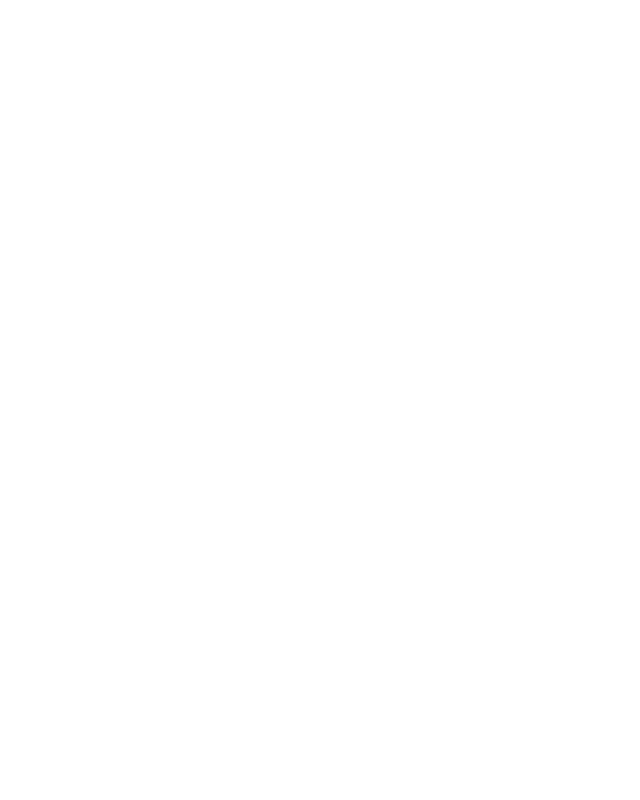
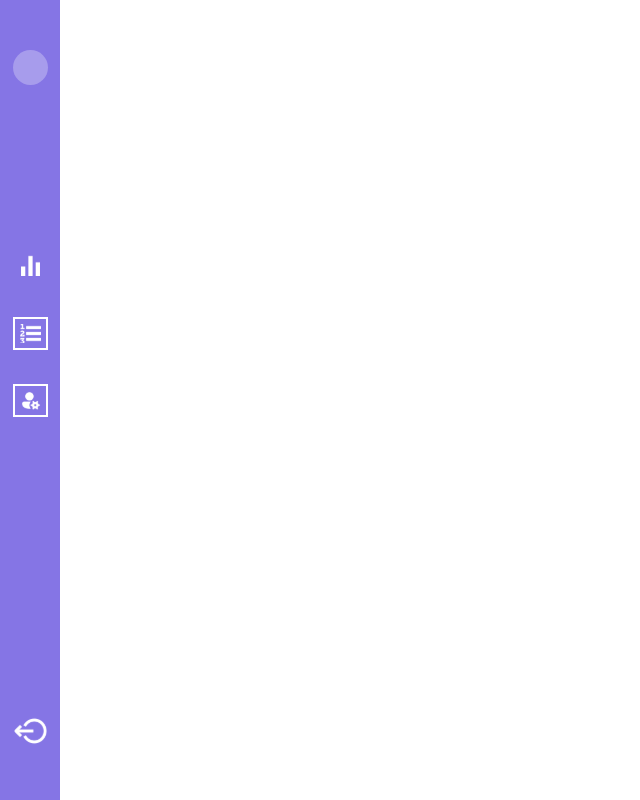
Before and after one commit to the-timoye/payments_platform_report_system, a React (Create React App) app: page /dashboard in a window 1280 px wide. Before the commit this address had no page. Shown: the whole page, without its empty margins (0-640 px from the left). Built offline with nearby package versions, Linux system fonts and the light colour scheme; what proptypes would draw is missing.

Commit message:
feat(dashboard): implement sidebar

```diff
--- a/src/App.js
+++ b/src/App.js
@@ -4,6 +4,7 @@ import {
   Routes,
   Route,
 } from "react-router-dom";
+import Dashboard from "./pages/Dashboard";
 import Landing from './pages/Landing'
 
 const App = () => {
@@ -11,6 +12,7 @@ const App = () => {
     <Router>
       <Routes>
         <Route path="/" element={<Landing />} />
+        <Route path="/dashboard" element={<Dashboard />} />
       </Routes>
     </Router>
   );
--- /dev/null
+++ b/src/layouts/dashboard/index.js
@@ -0,0 +1 @@
+export * from "./sidebar";
--- /dev/null
+++ b/src/layouts/dashboard/sidebar.js
@@ -0,0 +1,38 @@
+import React, { useState } from "react";
+import chartIcon from "../../assets/images/chart.svg";
+import listIcon from "../../assets/images/list.svg";
+import userSettingsIcon from "../../assets/images/setting.svg";
+import signOutIcon from "../../assets/images/signout.svg";
+
+export const Sidebar = () => {
+    const tabs = [
+        { title: "stats", url: "/dashboard", icon: chartIcon },
+        { title: "listings", url: "/dashboard/listings", icon: listIcon, },
+        { title: "plots", url: "/dashboard/plots", icon: userSettingsIcon },
+    ];
+    const [isActive, setIsActive] = useState({ [tabs[0].title]: true });
+    return (
+        <div className="sidebar">
+            <div className="sidebar__profile-img">
+            </div>
+
+            <div className="sidebar__nav">
+                {tabs.map((tab) => {
+                    return (
+                        <img
+                            key={tab.title}
+                            className={`sidebar__nav-link ${isActive[tab.title] ? "active" : ""}`}
+                            src={tab.icon} alt={tab.title}
+                            onClick={() => setIsActive(() => ({ [tab.title]: true }))}
+                        />
+                    )
+                })}
+                {console.log(isActive)}
+            </div>
+
+            <div className="sidebar__sign-out">
+                <img src={signOutIcon} alt="sign-out" />
+            </div>
+        </div>
+    )
+}
--- a/src/layouts/index.js
+++ b/src/layouts/index.js
@@ -1,3 +1,4 @@
 export * from './Nav';
 export * from './Hero';
 export * from './Footer';
+export * from "./dashboard";
--- /dev/null
+++ b/src/pages/Dashboard.js
@@ -0,0 +1,10 @@
+import React from "react";
+import { Sidebar } from "../layouts/dashboard/sidebar";
+
+const Dashboard = () => {
+    return (
+        <Sidebar />
+    )
+}
+
+export default Dashboard;
```
